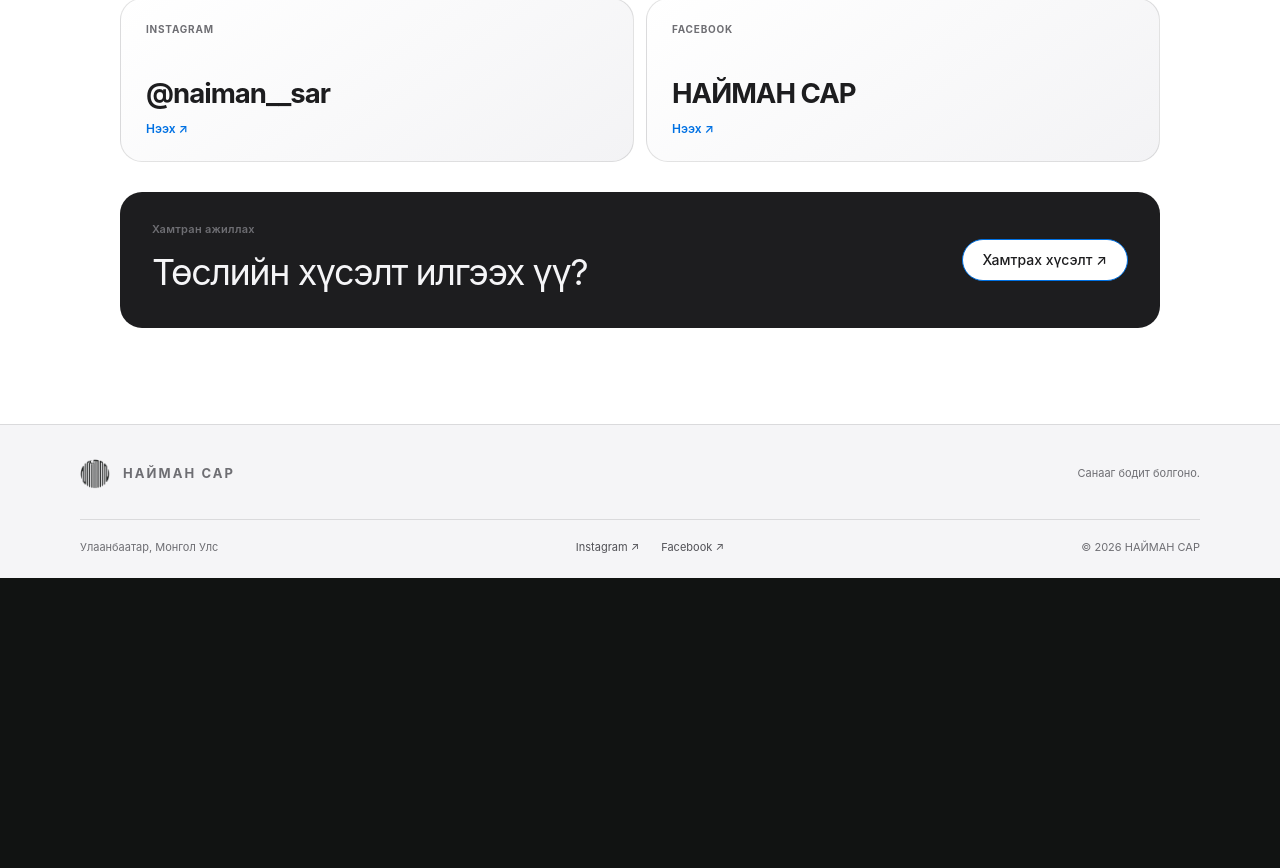
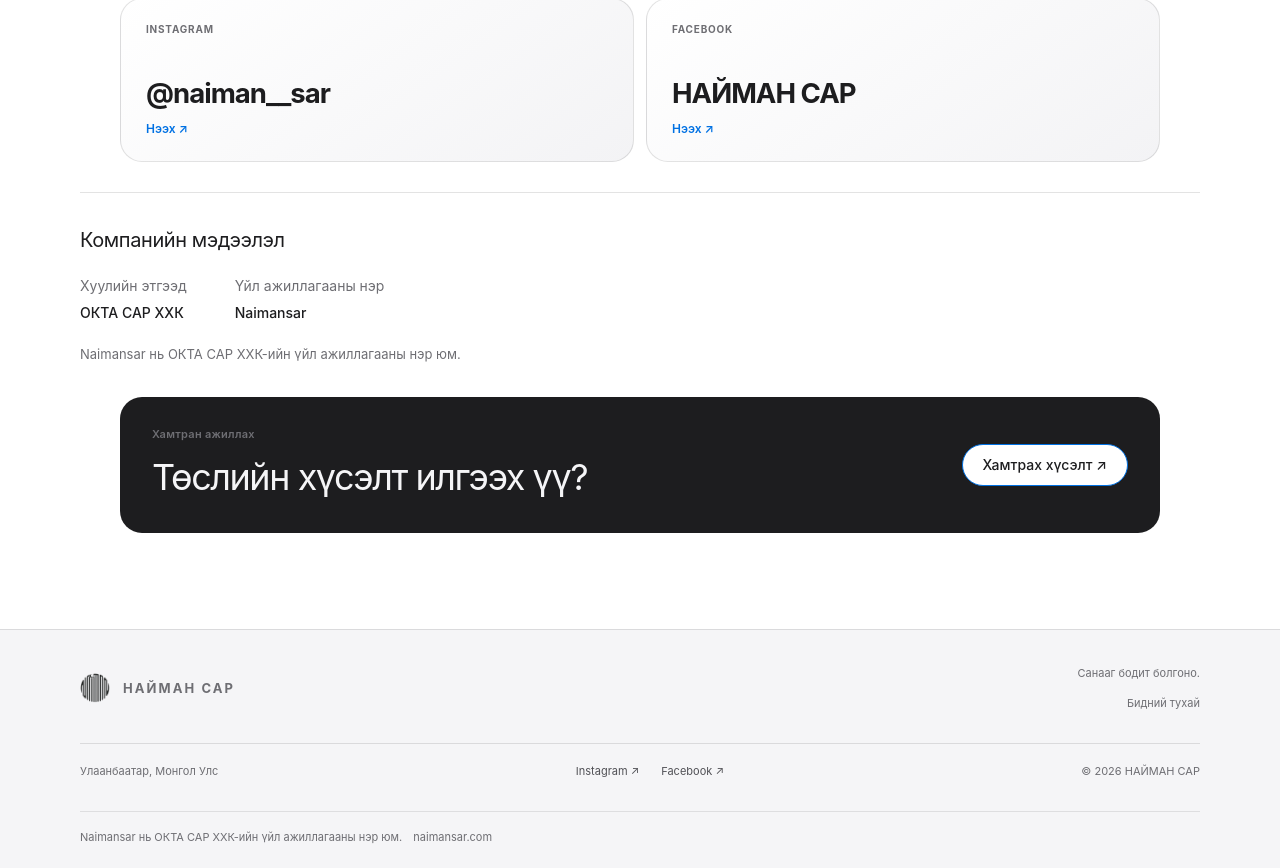
Before and after one commit to gamu666/octa-sar-website, a Next.js app: page /contact in a window 1280 px wide. Shown: the part 702-1570 px from the top of the page. Before the commit the page ends 1280 px from the top, so only its background shows below. Built offline with nearby package versions, Linux system fonts and the light colour scheme.

Commit message:
Add ОКТА САР company information and accessible About modal; fix React lint errors

```diff
--- /dev/null
+++ b/app/company.css
@@ -0,0 +1,29 @@
+.about-trigger { padding: 0; border: 0; background: none; color: inherit; font: inherit; cursor: pointer; text-underline-offset: 4px; }
+.about-trigger:hover { text-decoration: underline; }
+.about-trigger:focus-visible, .company-modal__close:focus-visible { outline: 2px solid #0071e3; outline-offset: 5px; border-radius: 6px; }
+.site-footer__about { display: grid; gap: 12px; justify-items: end; }
+.site-footer__legal { grid-column: 1 / -1; margin: 0; padding-top: 16px; border-top: 1px solid currentColor; border-color: rgba(128,128,128,.2); font-size: 11px; line-height: 1.7; }
+.site-footer__legal span { white-space: nowrap; margin-left: 8px; }
+.company-modal { position: fixed; inset: 0; width: min(460px, calc(100vw - 40px)); max-height: calc(100dvh - 64px); box-sizing: border-box; margin: auto; padding: 40px 32px 32px; overflow: auto; color: #1d1d1f; background: rgba(250,250,252,.94); backdrop-filter: blur(24px) saturate(150%); border: 1px solid rgba(255,255,255,.7); border-radius: 24px; box-shadow: 0 24px 80px rgba(0,0,0,.22); text-align: left; font-family: inherit; font-size: 15px; line-height: 1.7; letter-spacing: normal; }
+.company-modal[open] { animation: company-open .22s cubic-bezier(.2,.8,.2,1) both; }
+.company-modal::backdrop { background: rgba(16,20,28,.3); backdrop-filter: blur(5px); animation: company-backdrop .22s ease both; }
+.company-modal[data-closing] { animation: company-close .18s ease both; }
+.company-modal[data-closing]::backdrop { animation: company-backdrop .18s ease reverse both; }
+.company-modal__close { position: absolute; top: 14px; right: 14px; display: grid; place-items: center; width: 36px; height: 36px; border: 0; border-radius: 50%; background: rgba(29,29,31,.07); color: #515156; cursor: pointer; }
+.company-modal__close:hover { background: rgba(29,29,31,.12); }
+.company-modal .company-modal__eyebrow { margin: 0 0 10px; color: #6e6e73; font-size: 12px; font-weight: 500; }
+.company-modal.company-modal.company-modal h2 { margin: 0 0 18px; font-size: 28px; line-height: 1.2; letter-spacing: -.025em; }
+.company-modal.company-modal.company-modal p { margin: 0; color: #515156; font-size: 15px; font-weight: 400; line-height: 1.7; }
+.company-modal .company-modal__legal { margin-top: 24px; padding-top: 20px; border-top: 1px solid rgba(29,29,31,.12); color: #1d1d1f; font-size: 13px; }
+body:has(.company-modal[open]) { overflow: hidden; }
+.company-info { padding-block: 32px; border-top: 1px solid var(--ap-line); }
+.company-info h2 { margin: 0 0 20px; font-size: 20px; letter-spacing: -.02em; }
+.company-info dl { display: flex; flex-wrap: wrap; gap: 20px 48px; margin: 0; font-size: 14px; }
+.company-info dt { color: var(--ap-muted); margin-bottom: 6px; }
+.company-info dd { margin: 0; font-weight: 500; }
+.company-info p { margin: 20px 0 0; color: var(--ap-muted); font-size: 13px; line-height: 1.7; }
+@keyframes company-open { from { opacity: 0; transform: translateY(6px) scale(.97); } to { opacity: 1; transform: translateY(0) scale(1); } }
+@keyframes company-close { to { opacity: 0; transform: translateY(4px) scale(.98); } }
+@keyframes company-backdrop { from { opacity: 0; } to { opacity: 1; } }
+@media (max-width: 700px) { .site-footer__about { justify-items: start; } .company-modal { padding: 40px 24px 28px; border-radius: 22px; } }
+@media (prefers-reduced-motion: reduce) { .company-modal[open], .company-modal[data-closing], .company-modal::backdrop { animation: none; } }
--- /dev/null
+++ b/app/components/AboutModal.tsx
@@ -0,0 +1,46 @@
+'use client';
+
+import { useId, useRef } from 'react';
+
+export const companyRelationship = 'Naimansar нь ОКТА САР ХХК-ийн үйл ажиллагааны нэр юм.';
+
+export function AboutModal() {
+  const dialog = useRef<HTMLDialogElement>(null);
+  const trigger = useRef<HTMLButtonElement>(null);
+  const timer = useRef<ReturnType<typeof setTimeout> | null>(null);
+  const titleId = useId();
+  const descriptionId = useId();
+
+  const close = () => {
+    const card = dialog.current;
+    if (!card || timer.current) return;
+    card.dataset.closing = 'true';
+    timer.current = setTimeout(() => {
+      card.close();
+      delete card.dataset.closing;
+      timer.current = null;
+      trigger.current?.focus({ preventScroll: true });
+    }, window.matchMedia('(prefers-reduced-motion: reduce)').matches ? 0 : 180);
+  };
+
+  return (
+    <>
+      <button ref={trigger} className="about-trigger" type="button" aria-haspopup="dialog" onClick={() => dialog.current?.showModal()}>Бидний тухай</button>
+      <dialog ref={dialog} className="company-modal" aria-labelledby={titleId} aria-describedby={descriptionId}
+        onCancel={(event) => { event.preventDefault(); close(); }}
+        onClick={(event) => {
+          if (event.target !== event.currentTarget) return;
+          const bounds = event.currentTarget.getBoundingClientRect();
+          if (event.clientX < bounds.left || event.clientX > bounds.right || event.clientY < bounds.top || event.clientY > bounds.bottom) close();
+        }}>
+        <button className="company-modal__close" type="button" aria-label="Бидний тухай цонхыг хаах" autoFocus onClick={close}>
+          <svg width="16" height="16" viewBox="0 0 16 16" aria-hidden="true"><path d="m4 4 8 8M12 4l-8 8" fill="none" stroke="currentColor" strokeWidth="1.5" strokeLinecap="round" /></svg>
+        </button>
+        <p className="company-modal__eyebrow">Бидний тухай</p>
+        <h2 id={titleId}>НАЙМАН САР</h2>
+        <p id={descriptionId}>Бид санааг бодит бүтээгдэхүүн болгох үе шат бүрд стратеги, дизайн, технологийн шийдлийг нэгдсэн байдлаар хэрэгжүүлдэг.</p>
+        <p className="company-modal__legal">{companyRelationship}</p>
+      </dialog>
+    </>
+  );
+}
--- a/app/components/CommissionedWorkAccordion.tsx
+++ b/app/components/CommissionedWorkAccordion.tsx
@@ -14,10 +14,6 @@
   const viewport = useRef<HTMLDivElement>(null);
   const [scale, setScale] = useState(.5);
   const [loaded, setLoaded] = useState(false);
-
-  useEffect(() => {
-    if (!active) setLoaded(false);
-  }, [active]);
 
   useEffect(() => {
     const node = viewport.current;
@@ -76,7 +72,7 @@
                   ? 'previous'
                   : 'hidden';
             return <article className={`work-gallery__card work-gallery__card--${work.id} is-${position}`} aria-hidden={position !== 'active'} key={work.id}>
-              <LivePreview work={work} active={position === 'active'} />
+              <LivePreview key={`${work.id}-${position === 'active'}`} work={work} active={position === 'active'} />
               <div className="work-gallery__copy"><p className="work-gallery__meta">{work.meta}</p><h3>{work.name}</h3><p>{work.summary}</p><a href={work.url} target="_blank" rel="noreferrer">Сайтыг нээх ↗</a></div>
             </article>;
           })}
--- a/app/components/SiteChrome.tsx
+++ b/app/components/SiteChrome.tsx
@@ -1,6 +1,7 @@
 'use client';
 
 import Link from 'next/link';
+import { AboutModal, companyRelationship } from './AboutModal';
 import { useEffect, useState } from 'react';
 
 const assetBase = process.env.NEXT_PUBLIC_BASE_PATH ?? '';
@@ -76,7 +77,7 @@
       <div className="site-footer__brand">
         <Link className="brand" href="/" aria-label="НАЙМАН САР нүүр хуудас"><Mark compact /><span>НАЙМАН САР</span></Link>
       </div>
-      <p className="site-footer__tagline">Санааг бодит болгоно.</p>
+      <div className="site-footer__about"><p className="site-footer__tagline">Санааг бодит болгоно.</p><AboutModal /></div>
       <div className="site-footer__meta">
         <span>Улаанбаатар, Монгол Улс</span>
         <div className="site-footer__socials" role="navigation" aria-label="Сошиал сувгууд">
@@ -85,6 +86,7 @@
         </div>
         <span>© 2026 НАЙМАН САР</span>
       </div>
+      <p className="site-footer__legal">{companyRelationship} <span>naimansar.com</span></p>
     </footer>
   );
 }
--- a/app/contact/page.tsx
+++ b/app/contact/page.tsx
@@ -24,6 +24,11 @@
         <a className="ap-contact-link" href="https://www.instagram.com/naiman__sar/" target="_blank" rel="noreferrer"><span>Instagram</span><strong>@naiman__sar</strong><i>Нээх ↗</i></a>
         <a className="ap-contact-link" href="https://www.facebook.com/profile.php?id=61594140354144" target="_blank" rel="noreferrer"><span>Facebook</span><strong>НАЙМАН САР</strong><i>Нээх ↗</i></a>
       </section>
+      <section className="company-info ap-shell" aria-labelledby="company-info-title">
+        <h2 id="company-info-title">Компанийн мэдээлэл</h2>
+        <dl><div><dt>Хуулийн этгээд</dt><dd>ОКТА САР ХХК</dd></div><div><dt>Үйл ажиллагааны нэр</dt><dd>Naimansar</dd></div></dl>
+        <p>Naimansar нь ОКТА САР ХХК-ийн үйл ажиллагааны нэр юм.</p>
+      </section>
       <section className="ap-contact-request ap-shell">
         <div><p className="ap-eyebrow">Хамтран ажиллах</p><h2>Төслийн хүсэлт илгээх үү?</h2></div>
         <Link className="ap-button" href="/request">Хамтрах хүсэлт ↗</Link>
--- a/app/layout.tsx
+++ b/app/layout.tsx
@@ -2,6 +2,7 @@
 import './globals.css';
 import './apple-pages.css';
 import './gallery.css';
+import './company.css';
 
 export const metadata: Metadata = {
   metadataBase: new URL('https://naimansar.com/'),
--- a/app/page.tsx
+++ b/app/page.tsx
@@ -1,4 +1,5 @@
 import Link from 'next/link';
+import { AboutModal } from './components/AboutModal';
 import { AutoplayLoopVideo } from './components/AutoplayLoopVideo';
 import { CommissionedWorkAccordion } from './components/CommissionedWorkAccordion';
 import { HeroScrollMotion } from './components/HeroScrollMotion';
@@ -114,7 +115,7 @@
 
           <section className="ap-statement ap-shell" id="about" aria-labelledby="about-title">
           <div className="ap-statement__reveal">
-            <p className="ap-eyebrow">Бидний тухай</p>
+            <div className="ap-eyebrow"><AboutModal /></div>
             <h2 id="about-title">Санаанаас бодит бүтээгдэхүүн хүртэл.</h2>
             <p>
               НАЙМАН САР нь санааг хэрэглэгчдэд хүрэх бодит бүтээгдэхүүн болгон хөгжүүлэх бүхий л үе шатанд стратеги, дизайн, технологийн шийдлийг нэгдсэн байдлаар хэрэгжүүлдэг.
```
Also changed, not shown: app/components/RequestDashboard.tsx (+9 -14 lines), app/components/Reveal.tsx (+5 -6 lines).
